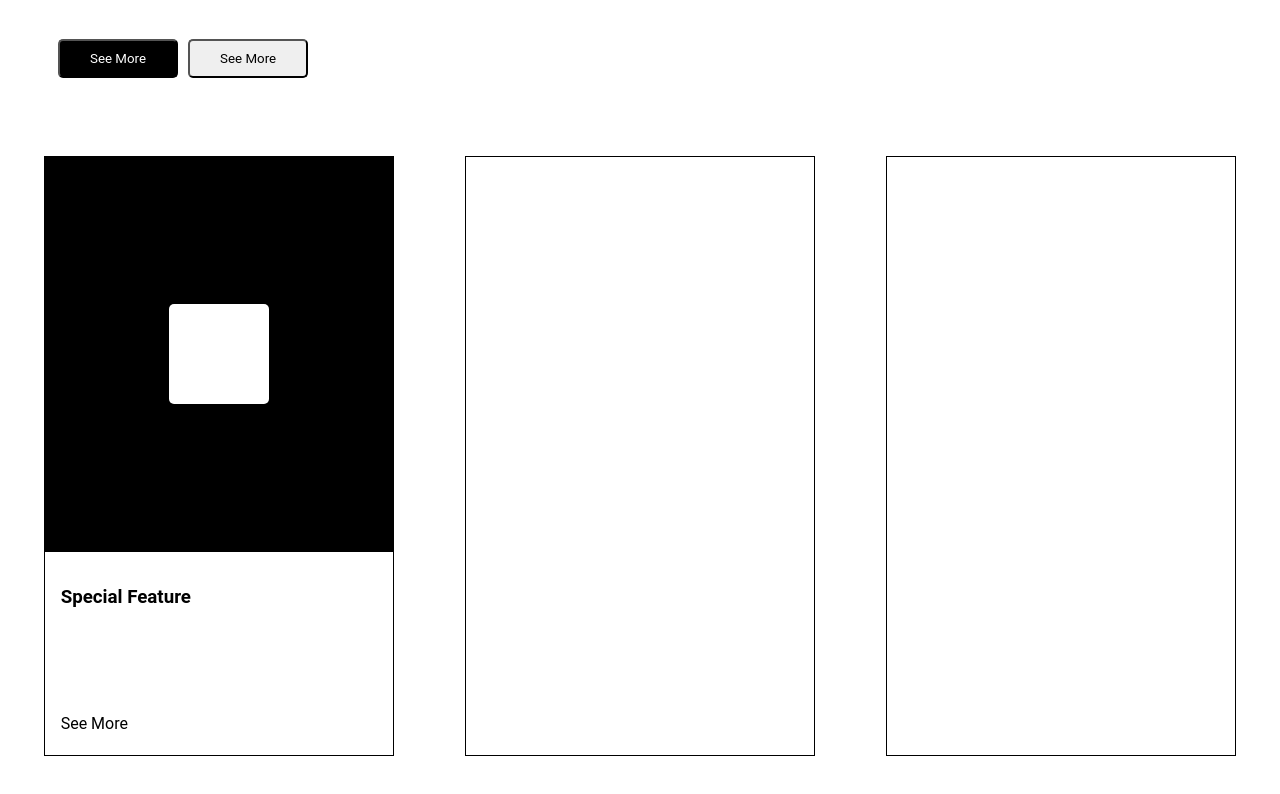
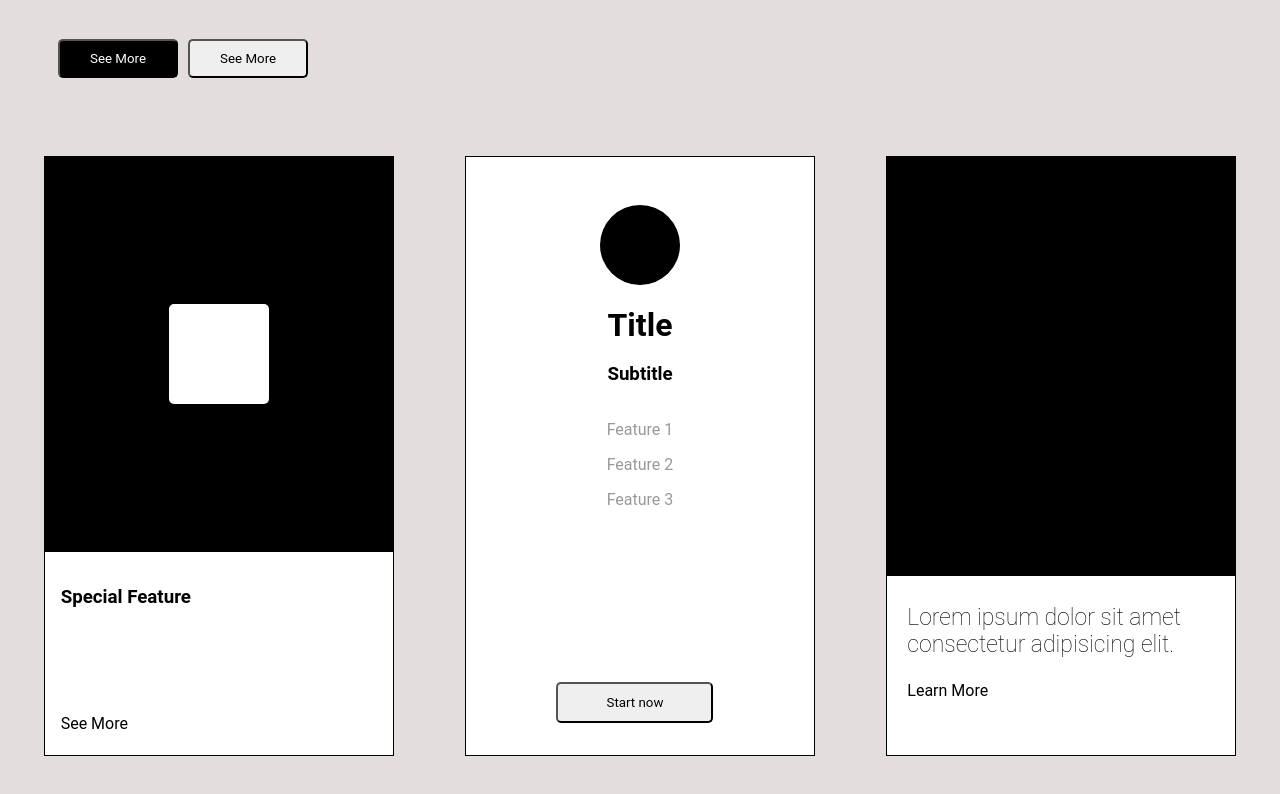
Before and after one commit to Nicholas-Riegel/html-css-lab, a plain HTML site: page cards.html in a window 1280 px wide. Drawn offline with Linux system fonts and the light colour scheme.

Commit message:
finished cards

```diff
--- a/cards.css
+++ b/cards.css
@@ -2,6 +2,10 @@
     box-sizing: border-box;
     /* border: 1px solid black; */
     font-family: 'Roboto', sans-serif;
+}
+
+body{
+    background-color: rgb(228, 221, 221);
 }
 
 header{
@@ -32,6 +36,7 @@ main > div {
     border: 1px solid black;
     height: 600px;
     width: 350px;
+    background-color: white;
 }
 
 #top {
@@ -63,3 +68,63 @@ main > div {
     position: absolute;
     bottom: 0;
 }
+
+#card-2 {
+    position: relative;
+    display: flex;
+    flex-direction: column;
+    align-items: center;
+    padding-top: 3rem;
+}
+
+#card-2 button {
+    position: absolute;
+    bottom: 2rem;
+    padding: .7rem 3rem;
+}
+
+#circle {
+    background-color: black;
+    height: 5rem;
+    aspect-ratio: 1/1;
+    border-radius: 50%;
+}
+
+#card-2 ul {
+    list-style-type: none;
+    padding: 0;
+}
+
+#card-2 li {
+    margin-bottom: 1rem;
+    opacity: .4;
+}
+
+#card-2 h1 {
+    margin-bottom: 0;
+}
+
+#card-3 .top {
+    background-color: black;
+    height: 70%;
+}
+
+#card-3 .bottom {
+    position: relative;
+    height: 30%;
+    padding: 5px 20px;
+}
+
+#card-3 h3{
+    font-size: 23px;
+    font-weight: 100;
+}
+
+#card-4 p{
+    position: absolute;
+    bottom: 0px;
+}
+
+#card-3 *{
+
+}
--- a/cards.html
+++ b/cards.html
@@ -23,8 +23,25 @@
                 </div>
             </div>
         </div>
-        <div id="card-2"></div>
-        <div id="card-3"></div>
+        <div id="card-2">
+            <div id="circle"></div>
+            <h1>Title</h1>
+            <h3>Subtitle</h3>
+            <ul>
+                <li>Feature 1</li>
+                <li>Feature 2</li>
+                <li>Feature 3</li>
+            </ul>
+            <button>Start now</button>
+        </div>
+        <div id="card-3">
+            <div class="top">
+            </div>
+            <div class="bottom">
+                <h3>Lorem ipsum dolor sit amet consectetur adipisicing elit.</h3>
+                <p>Learn More</p>
+            </div>
+        </div>
     </main>
 </body>
 </html>
```
